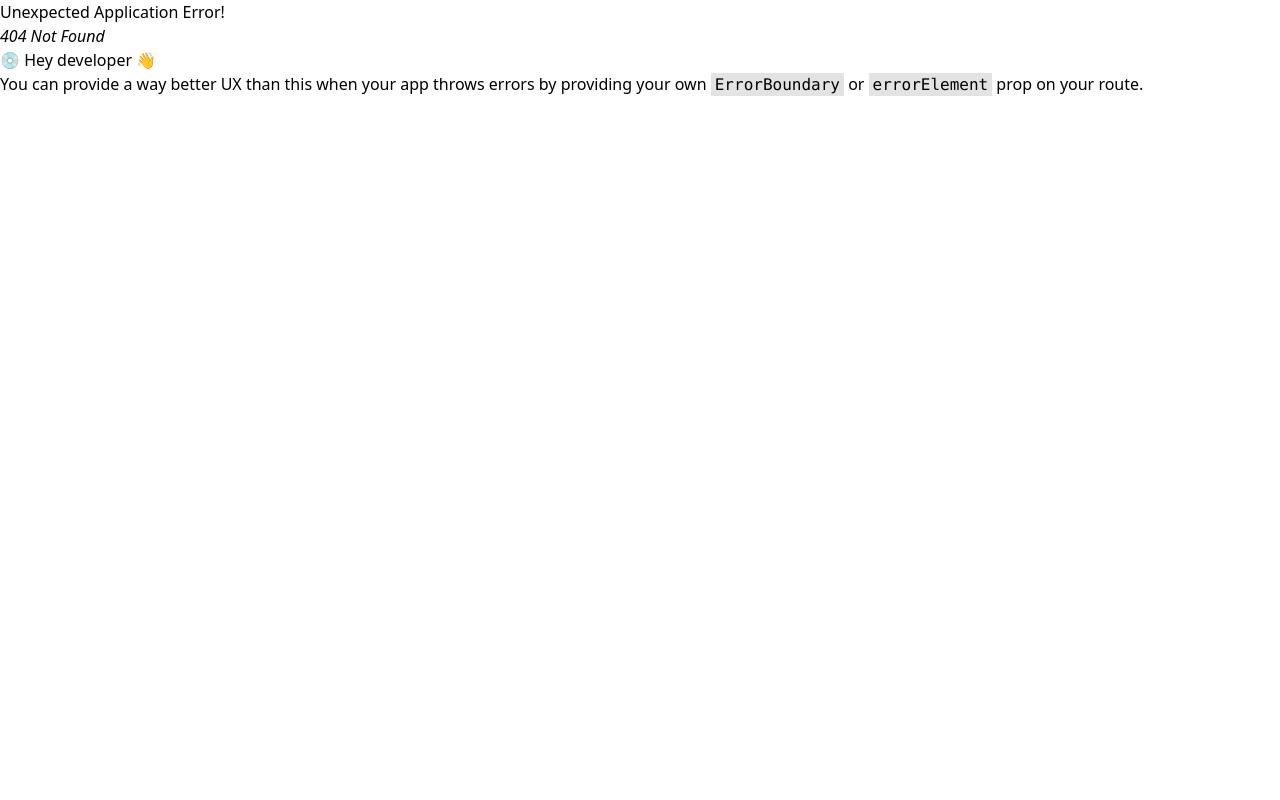
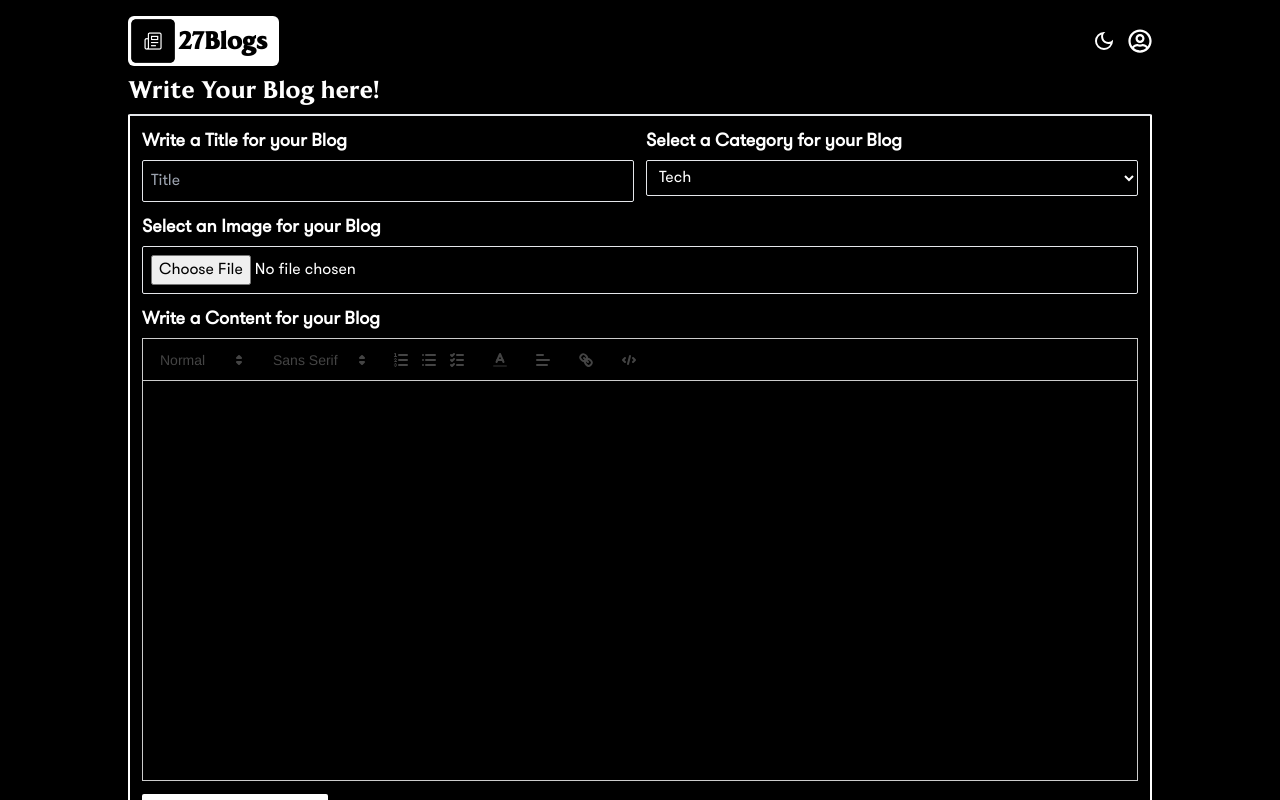
Before and after one commit to nilaachandra/MERN-Blog, a React (Vite) app in the folder client/: page /create in a window 1280 px wide. Before the commit this address had no page. Shown: the top 800 px of the page. Built offline with nearby package versions, Linux system fonts and the light colour scheme; sample sign-in values are in the browser's storage.

Commit message:
create page added

```diff
--- a/client/package.json
+++ b/client/package.json
@@ -12,10 +12,12 @@
   "dependencies": {
     "axios": "^1.7.2",
     "framer-motion": "^11.2.10",
+    "quill": "^2.0.2",
     "react": "^18.2.0",
     "react-dom": "^18.2.0",
     "react-icons": "^5.2.1",
     "react-intersection-observer": "^9.10.3",
+    "react-quill": "^2.0.0",
     "react-router-dom": "^6.23.1"
   },
   "devDependencies": {
--- a/client/src/App.jsx
+++ b/client/src/App.jsx
@@ -7,6 +7,8 @@ import Login from "./pages/Login";
 import Blog from "./pages/Blog";
 import Signup from "./pages/Signup";
 import Profile from "./pages/Profile";
+import Create from "./pages/Create";
+
 import { AuthProvider } from "./contexts/AuthContext";
 import Protected from "./components/Protected";
 
@@ -39,6 +41,14 @@ function App() {
             </Protected>
           ),
         },
+        {
+          path: "/create",
+          element: (
+            <Protected>
+              <Create />
+            </Protected>
+          ),
+        }
       ],
     },
   ]);
--- a/client/src/components/Navbar.jsx
+++ b/client/src/components/Navbar.jsx
@@ -5,14 +5,19 @@ import { useGlobalContext } from "../contexts/GlobalContext";
 import logo from "../assets/justanotherblog2.png";
 import { FaRegUserCircle } from "react-icons/fa";
 import { BiLogIn, BiLogOut } from "react-icons/bi";
-import { Link } from "react-router-dom";
+import { Link, useNavigate } from "react-router-dom";
 import { motion } from "framer-motion";
 import { FaRegUser } from "react-icons/fa";
 import { HiOutlineUserAdd } from "react-icons/hi";
+import { useAuth } from "../contexts/AuthContext";
+import { FaRegPenToSquare } from "react-icons/fa6";
 const Navbar = () => {
   const { light, toggleTheme } = useGlobalContext();
   const [openNav, setOpenNav] = useState(false);
   const menuRef = useRef(null);
+
+  const { user } = useAuth();
+  const navigate = useNavigate();
 
   const handleClickOutside = (event) => {
     if (menuRef.current && !menuRef.current.contains(event.target)) {
@@ -28,11 +33,7 @@ const Navbar = () => {
   }, []);
 
   return (
-    <div
-      className={`w-full flex justify-between }`}
-
-      ref={menuRef}
-    >
+    <div className={`w-full flex justify-between }`} ref={menuRef}>
       <Link
         to="/"
         className={`flex items-center pr-3 rounded-md ${
@@ -40,9 +41,7 @@ const Navbar = () => {
         }`}
       >
         <img src={logo} alt="" width={50} height={50} />
-        <h1 className="text-2xl font-bold heading">
-          27Blogs
-        </h1>
+        <h1 className="text-2xl font-bold heading">27Blogs</h1>
       </Link>
       <div className="flex relative gap-3 items-center cursor-pointer">
         {light ? (
@@ -59,26 +58,55 @@ const Navbar = () => {
               y: 0,
               transition: { type: "spring", ease: "linear", duration: 0.5 },
             }}
-            className={`w-36 h-28 border absolute flex-col flex justify-between top-12 px-4 py-2 rounded-sm right-1 ${
+            className={`w-36 h-24 border absolute flex-col flex top-12 p-4 rounded-sm right-1 ${
               light ? "border-black bg-white" : "border-white bg-black"
             }`}
           >
-            <Link to="/login" onClick={() => setOpenNav(!openNav)}  className="flex items-center justify-start cursor-pointer hover:underline gap-4">
-              <BiLogIn size={24} /><span className="text-lg font-bold">Login</span>
-            </Link>
+            {user ? (
+              <div>
+                <Link
+                to="/profile"
+                onClick={() => setOpenNav(!openNav)}
+                className="flex items-center  justify-start cursor-pointer hover:underline mb-2 gap-4"
+              >
+                <FaRegUser size={24} />
+                <span className="text-lg font-bold">Profile</span>
+              </Link>
+              <Link
+                to="/create"
+                onClick={() => setOpenNav(!openNav)}
+                className="flex items-center  justify-start cursor-pointer hover:underline mt-2 gap-4"
+              >
+                <FaRegPenToSquare  size={24} />
+                <span className="text-lg font-bold">Write</span>
+              </Link>
+              </div>
+            ) : (
+              <div>
+                <Link
+                  to="/login"
+                  onClick={() => setOpenNav(!openNav)}
+                  className="flex items-center justify-start cursor-pointer hover:underline mb-2 gap-4"
+                >
+                  <BiLogIn size={24} />
+                  <span className="text-lg font-bold">Login</span>
+                </Link>
 
-            <Link to="/sign-up" onClick={() => setOpenNav(!openNav)} className="flex items-center  justify-start cursor-pointer hover:underline gap-4">
-              <HiOutlineUserAdd size={24} /><span className="text-lg font-bold">Sign Up</span>
-            </Link>
-
-            <Link to="/profile" onClick={() => setOpenNav(!openNav)} className="flex items-center  justify-start cursor-pointer hover:underline gap-4">
-              <FaRegUser size={24} /><span className="text-lg font-bold">Profile</span>
-            </Link>
+                <Link
+                  to="/sign-up"
+                  onClick={() => setOpenNav(!openNav)}
+                  className="flex items-center  justify-start cursor-pointer hover:underline mt-2 gap-4"
+                >
+                  <HiOutlineUserAdd size={24} />
+                  <span className="text-lg font-bold">Sign Up</span>
+                </Link>
+              </div>
+            )}
           </motion.div>
         )}
       </div>
     </div>
   );
-} ;
+};
 
 export default Navbar;
--- a/client/src/pages/Create.jsx
+++ b/client/src/pages/Create.jsx
@@ -1,9 +1,100 @@
-import React from 'react'
+import React, { useState } from "react";
+import { useGlobalContext } from "../contexts/GlobalContext";
+import ReactQuill from "react-quill";
+import "react-quill/dist/quill.snow.css";
+import Button from "../components/Button";
+import { LuFileEdit } from "react-icons/lu";
+const Create = () => {
+  const { light } = useGlobalContext();
+  const [value, setValue] = useState("");
+  const toolbarOptions = [
+    [{ header: [1, 2, 3, 4, 5, 6, false] }],
+    [{ font: [] }],
+    [{ list: "ordered" }, { list: "bullet" }, { list: "check" }],
+    [{ color: [] }], // dropdown with defaults from theme
 
-const Create = () => {
+    [{ align: [] }],
+
+    ["link"],
+    ["code-block"],
+  ];
   return (
-    <div>Create</div>
-  )
-}
+    <div className="w-full min-h-screen flex flex-col">
+      <h1 className="lg:text-2xl text-xl my-2 heading">
+        Write Your Blog here!
+      </h1>
+      <form
+        className={`relative gap-3 grid grid-cols-1 w-full border-2 shadow-xl rounded-sm px-3 pt-3 pb-[8.7rem] lg:pb-28 ${
+          light ? "border-dark-bg" : "border-x-light-bg"
+        }`}
+        action=""
+      >
+        <div className="  grid lg:grid-cols-2 grid-cols-1 gap-3">
+          <label htmlFor="first name">
+            <p className="font-semibold text-lg mb-1">
+              Write a Title for your Blog
+            </p>
+            <input
+              type="text"
+              className={`border ${
+                light
+                  ? "bg-light-bg border-light-text text-light-text"
+                  : "bg-dark-bg text-dark-text"
+              } rounded-sm p-2 w-full`}
+              placeholder="Title"
+            />
+          </label>
+          <label htmlFor="first name">
+            <p className="font-semibold text-lg mb-1">
+              Select a Category for your Blog
+            </p>
+            <select
+              type="text"
+              className={`border ${
+                light
+                  ? "bg-light-bg border-light-text text-light-text"
+                  : "bg-dark-bg text-dark-text"
+              } rounded-sm p-2 w-full`}
+              placeholder="Title"
+            >
+              <option value="">Tech</option>
+              <option value="">Sports</option>
+              <option value="">General</option>
+            </select>
+          </label>
+        </div>
+        <label htmlFor="first name">
+          <p className="font-semibold text-lg mb-1">
+            Select an Image for your Blog
+          </p>
+          <input
+            type="file"
+            className={`border ${
+              light
+                ? "bg-light-bg border-light-text text-light-text"
+                : "bg-dark-bg text-dark-text"
+            } rounded-sm p-2 w-full`}
+            placeholder="Title"
+          />
+        </label>
+        <label htmlFor="Content" className="">
+          <p className="font-semibold text-lg mb-1">
+            Write a Content for your Blog
+          </p>
+          <ReactQuill
+            theme="snow"
+            className="lg:h-[400px] h-[300px]"
+            value={value}
+            onChange={setValue}
+            modules={{ toolbar: toolbarOptions }}
+          />
+        </label>
+        <Button className='absolute bottom-0 left-3 mb-4 mt-4 flex items-center gap-3'><LuFileEdit size={20}/> Submit Your Blog</Button>
 
-export default Create
+      </form>
+
+    </div>
+  );
+};
+
+export default Create;
--- a/client/src/pages/Profile.jsx
+++ b/client/src/pages/Profile.jsx
@@ -1,32 +1,62 @@
-import React from 'react';
-import { useAuth } from '../contexts/AuthContext';
-import { useNavigate } from 'react-router-dom';
-import Button from '../components/Button'
+import React from "react";
+import { useAuth } from "../contexts/AuthContext";
+import { useNavigate } from "react-router-dom";
+import { CgProfile } from "react-icons/cg";
+import { FaRegPenToSquare } from "react-icons/fa6";
+import { CiLogout } from "react-icons/ci";
+import { PiPopcorn } from "react-icons/pi";
+import { IoEyeSharp } from "react-icons/io5";
+import { LuNewspaper } from "react-icons/lu";
+import Button from "../components/Button";
+import BlogCard from "../components/BlogCard";
 const Profile = () => {
   const { user, logout } = useAuth();
   const navigate = useNavigate();
 
   const handleLogout = () => {
     logout();
-    navigate('/login');
+    navigate("/login");
   };
 
   return (
-    <div className=" p-4">
-      <h1>Profile</h1>
-      {user ? (
-        <div className="profile-details">
-          <p>First Name: {user.firstName}</p>
-          <p>Last Name: {user.lastName}</p>
-          <p>Username: {user.username}</p>
-          {/* Add other user details as needed */}
-          <Button onClick={handleLogout} className="">
-            Logout
+    <div className={`w-full min-h-screen flex flex-col items-center pt-4 `}>
+      <div className=" flex items-center flex-col justify-center h-[200] w-[200] rounded-full photo">
+        <CgProfile size={200} />
+        <h1 className="font-semibold leading-none text-3xl lg:text-3xl">
+          {user.firstName} {user.lastName}
+        </h1>
+        <h1 className="font-semibold leading-none text-xl">@{user.username}</h1>
+        <div className="metrics flex items-center lg:gap-16 gap-8 mt-3">
+          <label htmlFor="blogs" className="flex items-center gap-1">
+            <span className="font-bold text-xl">27</span>
+            <LuNewspaper size={22} />
+          </label>
+          <label htmlFor="popcorn" className="flex items-center gap-1">
+            <span className="font-bold text-xl">27</span>
+            <PiPopcorn size={22} />
+          </label>
+          <label htmlFor="views" className="flex items-center gap-1">
+            <span className="font-bold text-xl">27</span>
+            <IoEyeSharp size={22} />
+          </label>
+        </div>
+        <div className="flex items-center gap-3 mt-3">
+          <Button onClick={() => navigate('/create')} className="flex gap-2 items-center justify-center">
+            Write a Blog <FaRegPenToSquare />
+          </Button>
+          <Button onClick={handleLogout} className="flex gap-2 items-center justify-center">
+            Logout <CiLogout size={20} />
           </Button>
         </div>
-      ) : (
-        <p>Loading user data...</p>
-      )}
+      </div>
+      <h1 className="heading font-bold text-3xl mt-4">My Blogs</h1>
+      <div id='blogs' className='grid lg:grid-cols-3 grid-col-1 gap-1 my-3'>
+      <BlogCard/>
+      <BlogCard/>
+      <BlogCard/>
+
+
+    </div>
     </div>
   );
 };
```
Also changed, not shown: client/src/App.css (line endings or trailing spaces), 1 other file (tests, documents, lock files or other folders).
